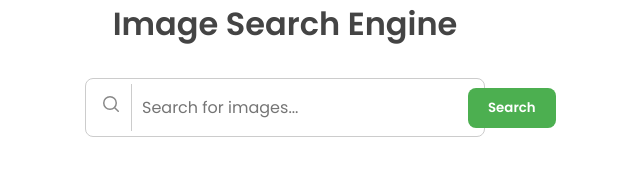
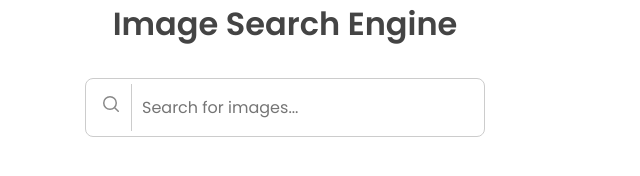
Before and after one commit to mjavedjs/Img-Search-Engine, a plain HTML site: page index.html in a window 1280 px wide. Shown: the whole page, without its empty margins (355-995 px from the left). Drawn offline with Linux system fonts and the light colour scheme.

Commit message:
user Search

```diff
--- a/app.js
+++ b/app.js
@@ -42,11 +42,12 @@ searchFrom.addEventListener('submit',(e)=>{
 
   e.preventDefault();
   page = 1;
-   searchImages()
-userSearch.value = ""
+   searchImages();
 })
+
 
 showMoreBtn.addEventListener('click',(e)=>{
    page++
    searchImages()
+
 })
--- a/index.html
+++ b/index.html
@@ -27,11 +27,6 @@
         />
 
         <!-- Button Section -->
-        <input
-            type="button"
-            value="Search"
-            class="search-button"
-        />
     </form>
 
     <!-- Search Results -->
```
